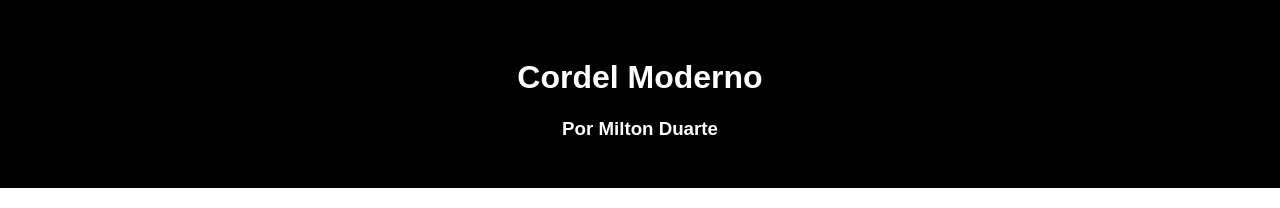
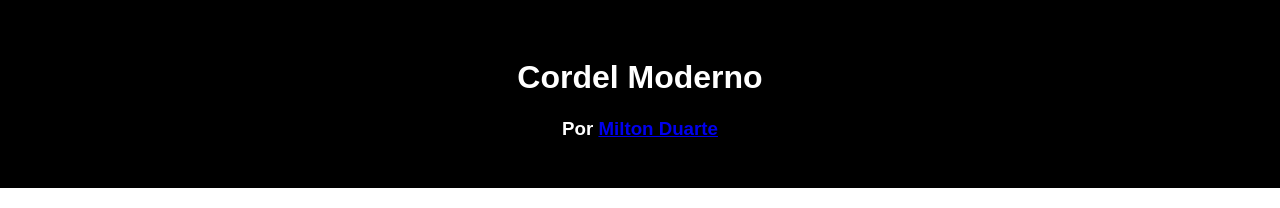
Before and after one commit to EsterSilvaCardoso/Desafios-HTML-CSS, a plain HTML site: page Desafio 12/desafio12.html in a window 1280 px wide. Shown: the top 208 px of the page. Drawn offline with Linux system fonts and the light colour scheme.

Commit message:
dando crédito ao criador

```diff
--- a/Desafio 12/desafio12.html
+++ b/Desafio 12/desafio12.html
@@ -102,7 +102,7 @@
     <header>
         <div>
             <h1><b>Cordel Moderno</b></h1>
-            <h3>Por Milton Duarte</h3>
+            <h3>Por <a href="https://www.recantodasletras.com.br/poesias/3186743">Milton Duarte</a></h3>
         </div>
     </header>
     <main>
```
